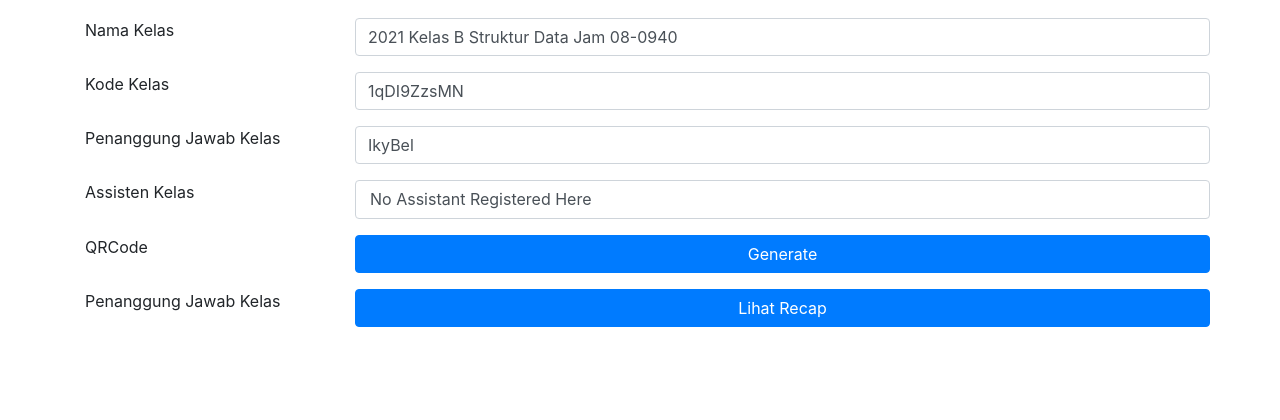
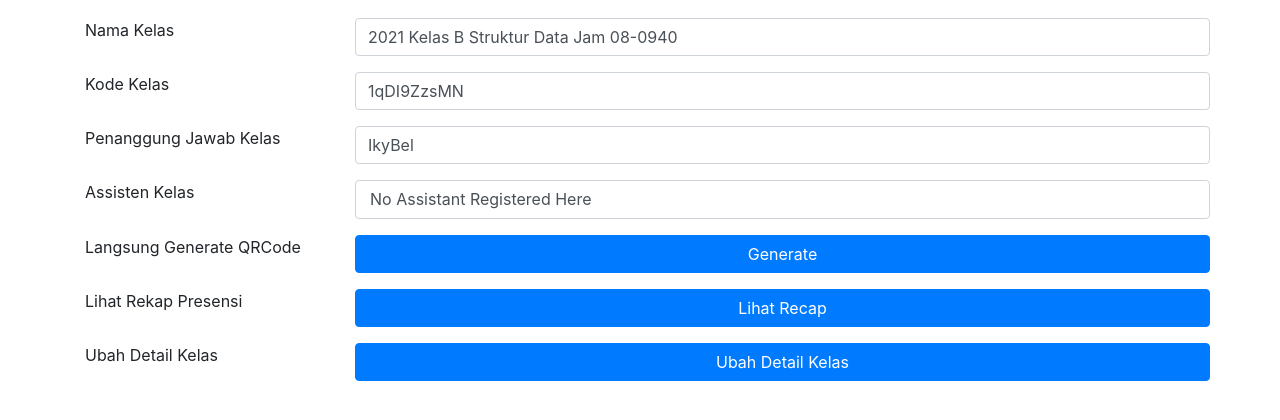
Before and after one commit to bintangx1902/lab_app_assistant, a Django app: a page that uses assistant/templates/temp_/my_class.html in a window 1280 px wide. Shown: the part 250-670 px from the top of the page. Run offline with Django 3.2, Linux system fonts and the light colour scheme; a user stored in the database is signed in; data comes from the database, SQL or seed files in the repository; some libraries are stand-ins or nearby versions.

Commit message:
fixing template

```diff
--- a/assistant/templates/temp_/create.html
+++ b/assistant/templates/temp_/create.html
@@ -31,11 +31,11 @@
             </div>
             <div class="form-group">
                 <label for="start">Start Time</label>
-                <input type="text" name="start" id="start" class="form-control" placeholder="ex : 08">
+                <input type="time" name="start" id="start" class="form-control" placeholder="ex : 08">
             </div>
             <div class="form-group">
                 <label for="end">End Time</label>
-                <input type="text" name="end" id="end" class="form-control" placeholder="ex : 1030">
+                <input type="time" name="end" id="end" class="form-control" placeholder="ex : 1030">
             </div>
             {{ form | crispy }}
             <div class="form-group">
--- a/assistant/templates/temp_/my_class.html
+++ b/assistant/templates/temp_/my_class.html
@@ -28,15 +28,22 @@
     </div>
 
     <div class="form-group row">
-        <div class="col-3 col-sm-3">QRCode</div>
+        <div class="col-3 col-sm-3">Langsung Generate QRCode</div>
         <form method="post" action="{% url 'assist:generate-qr' class.link %}" class="col-9 col-sm-9" style="padding: 0px !important;">
             {% csrf_token %}
             <button href="" class="btn btn-primary col">Generate</button>
         </form>
     </div>
     <div class="form-group row">
-        <div class="col-3 col-sm-3">Penanggung Jawab Kelas</div>
+        <div class="col-3 col-sm-3">Lihat Rekap Presensi</div>
         <a href="{% url 'assist:generated-qr' view.kwargs.link %}" class="btn btn-primary col-9 col-sm-9"> Lihat Recap</a>
     </div>
+    <div class="form-group row">
+        <div class="col-3 col-sm-3">Ubah Detail Kelas</div>
+        <button type="button" class="btn btn-primary col-9 col-sm-9" data-toggle="modal" data-target="#staticBackdrop">Ubah Detail Kelas</button>
+    </div>
 </div>
+
+<!-- MODAL SECTION -->
+{% include 'temp_/modal/modal_update.html' %}
 {% endblock %}
```
